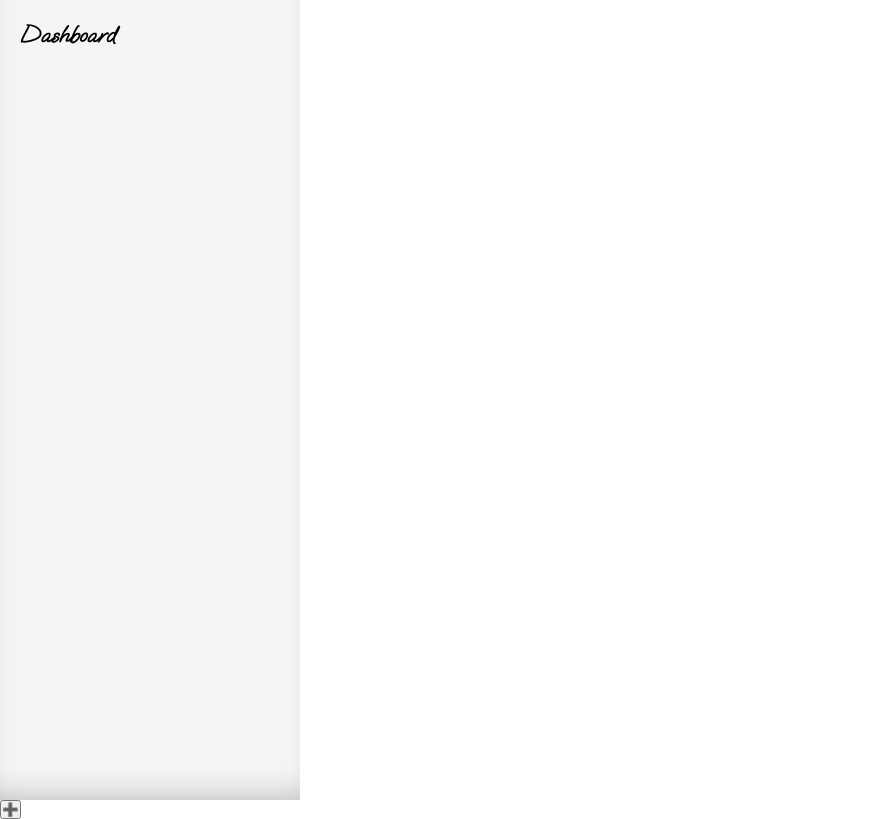
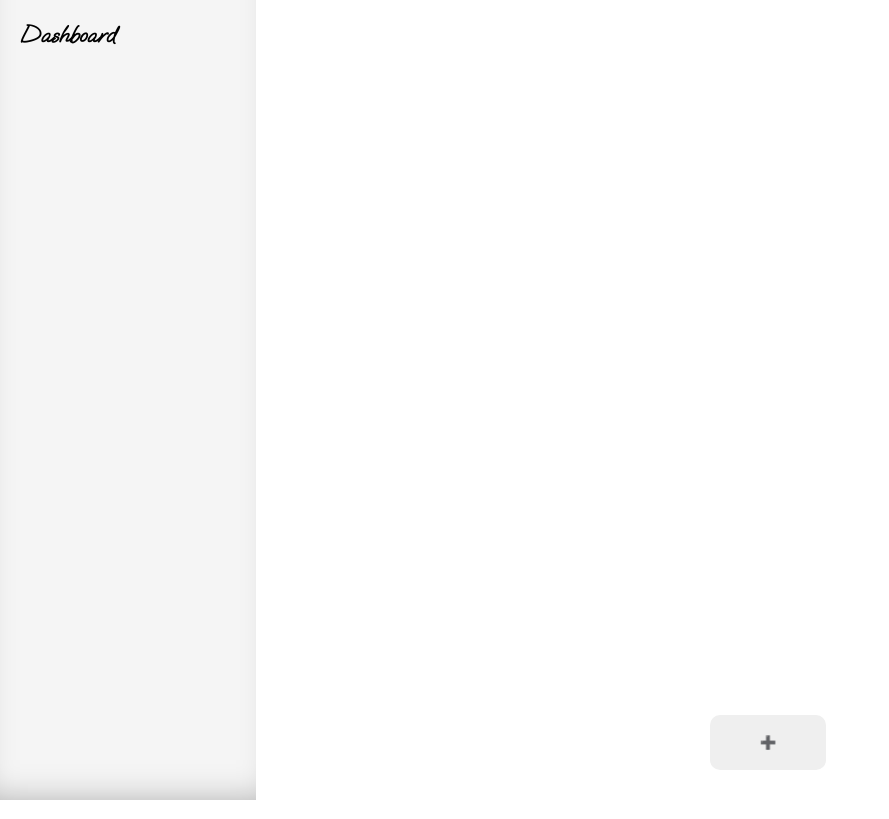
Before and after one commit to afnsami/todo-list, a website built with webpack: page src/index.html in a window 1280 px wide. Shown: the whole page, without its empty margins (0-889 px from the left). Built offline with nearby package versions, Linux system fonts and the light colour scheme.

Commit message:
button position changed

```diff
--- a/src/styles.css
+++ b/src/styles.css
@@ -12,13 +12,36 @@
 body {
     width: 100%;
     height: 100vh;
+    display: grid;
+    grid-template-columns: 20% 80%;
+    grid-template-rows: 100%;
 }
 
 .sidebar {
-    width: 20%;
-    height: 100%;
+    display: grid;
+    grid-row: 1 / 3;
     background-color: rgb(245, 245, 245);
     box-shadow: rgba(0, 0, 0, 0.35) 0px -20px 36px -24px inset;
+}
+
+.main {
+    display: flex;
+    justify-content: center;
+    align-items: end;
+}
+
+.addNote {
+    margin: 30px;
+    padding: 20px 50px;
+    border: none;
+    border-radius: 10px;
+    transition: 0.3s;
+}
+
+.addNote:hover {
+    box-shadow: rgba(50, 50, 93, 0.25) 0px 30px 60px -12px inset, rgba(0, 0, 0, 0.3) 0px 18px 36px -18px inset;
+    color: red;
+    transition: 0.3s;
 }
 
 .sidebar h2 {
@@ -26,9 +49,3 @@ body {
     padding: 20px;
     color: black;
 }
-
-@media (max-width: 1280px) {
-    .sidebar {
-        width: 300px;
-    }
-}
```
